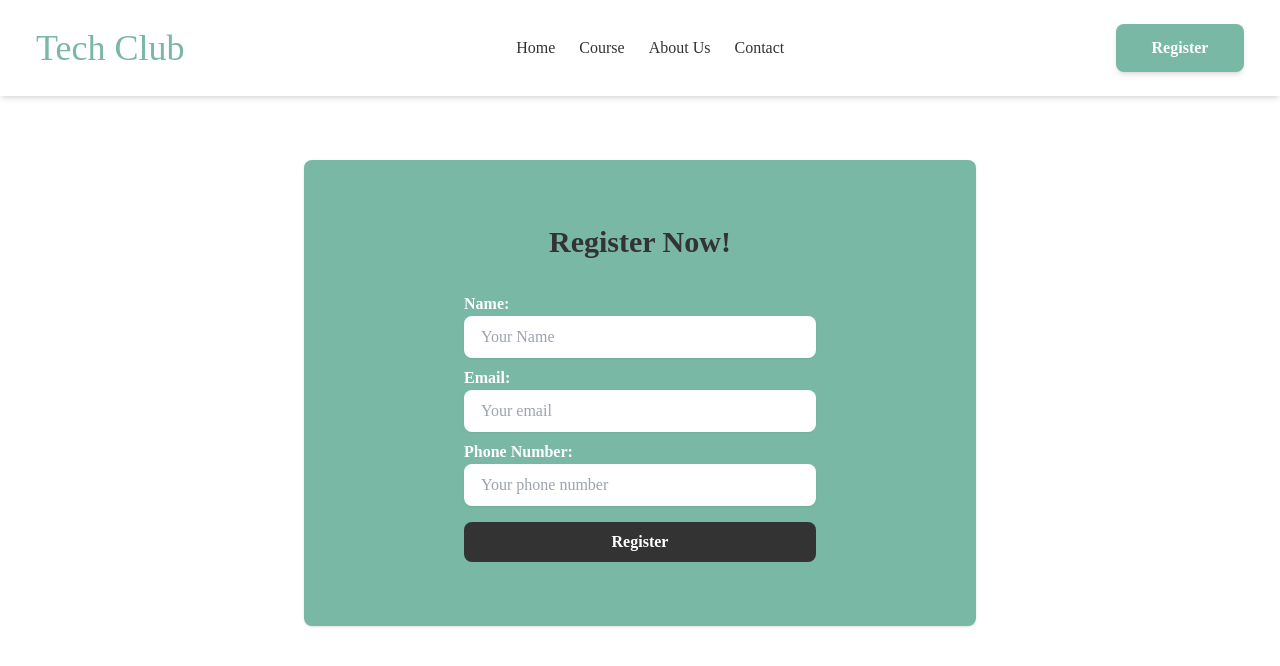
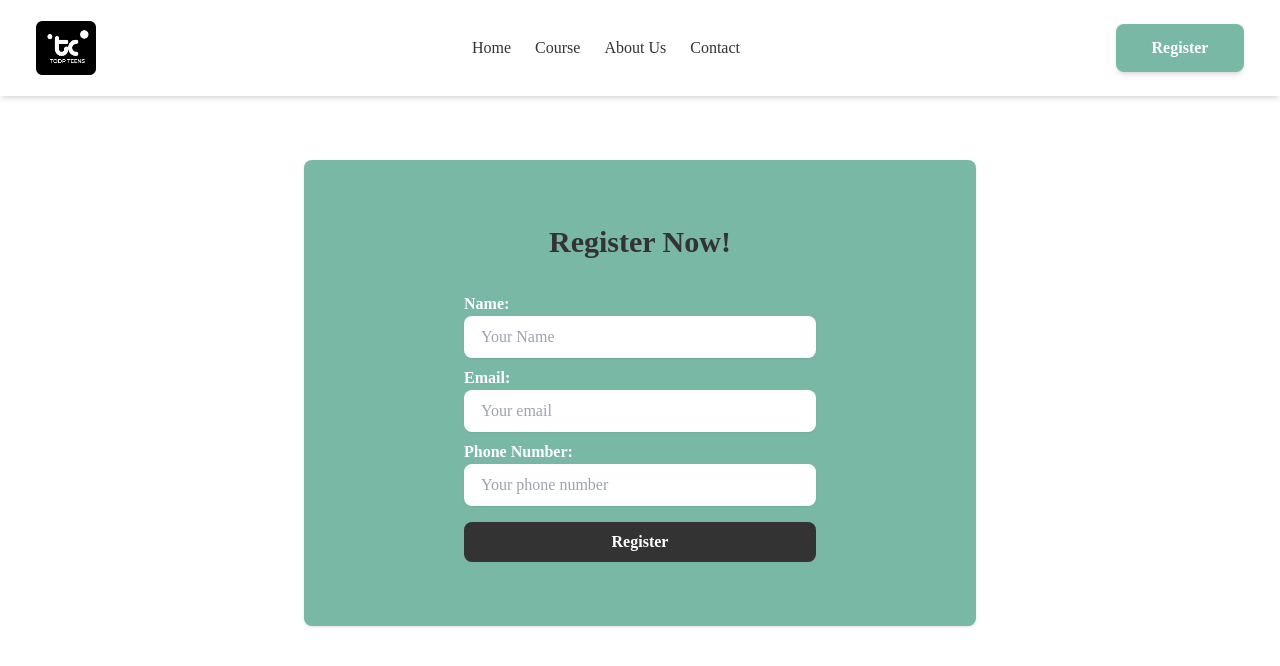
Before and after one commit to godstimedev/techclub-landing-page, a React (Create React App) app: page /registration in a window 1280 px wide. Shown: the top 666 px of the page. Built offline with nearby package versions, Linux system fonts and the light colour scheme.

Commit message:
added logo

```diff
--- a/src/components/Navbar.jsx
+++ b/src/components/Navbar.jsx
@@ -1,6 +1,7 @@
 import React, { useState } from "react";
 import { Link, NavLink } from "react-router-dom";
 import { AiOutlineClose, AiOutlineMenu } from "react-icons/ai";
+import Logo from "../assets/TECH-LOGO.png";
 
 function Navbar() {
   const [nav, setNav] = useState(false);
@@ -13,7 +14,7 @@ function Navbar() {
     <header className="w-full h-24 sticky shadow-md z-10">
       <nav className="max-w-[1240px] mx-auto h-[100%] px-4 flex justify-between items-center ">
         <Link to="/">
-          <h1 className="text-4xl text-[#78B8A4]">Tech Club</h1>
+          <img src={Logo} alt="/" className="w-[60px] " />
         </Link>
         <ul className="md:flex hidden">
           <li className="text-[#333] font-medium px-3">
```
Also changed, not shown: src/assets/TECH-LOGO.png (added).
